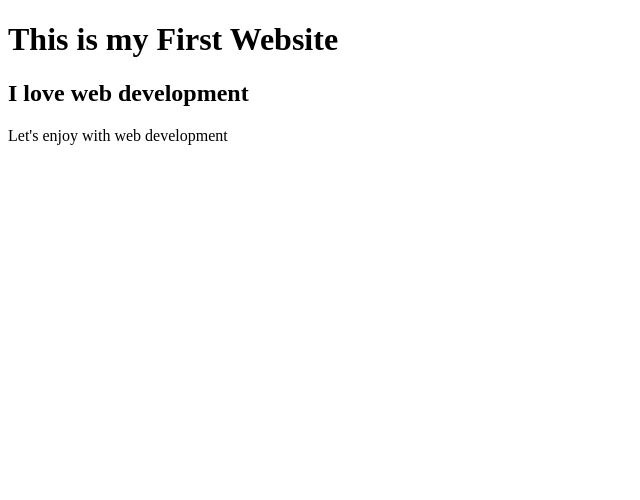
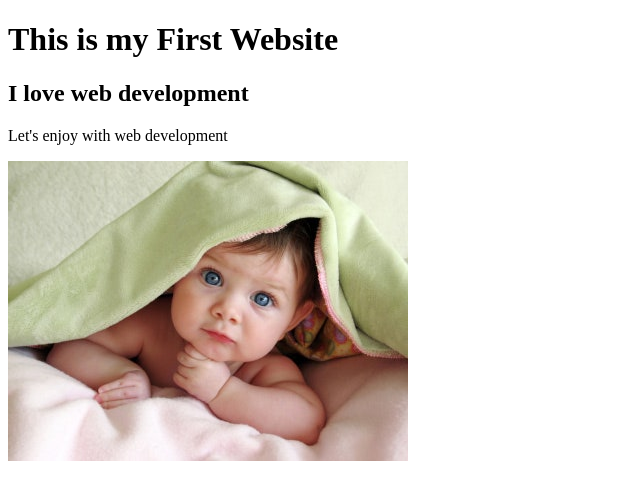
Before and after one commit to roni-6g/my-first-website, a plain HTML site: page index.html in a window 1280 px wide. Shown: the whole page, without its empty margins (0-640 px from the left). Drawn offline with Linux system fonts and the light colour scheme.

Commit message:
add photos

```diff
--- a/index.html
+++ b/index.html
@@ -10,6 +10,7 @@
     <h1>This is my First Website</h1>
     <h2>I love web development</h2>
     <p> Let's enjoy with web development </p>
+    <img src="baby.jpg" alt="baby">
 
 
 
```
Also changed, not shown: baby.jpg (added).
